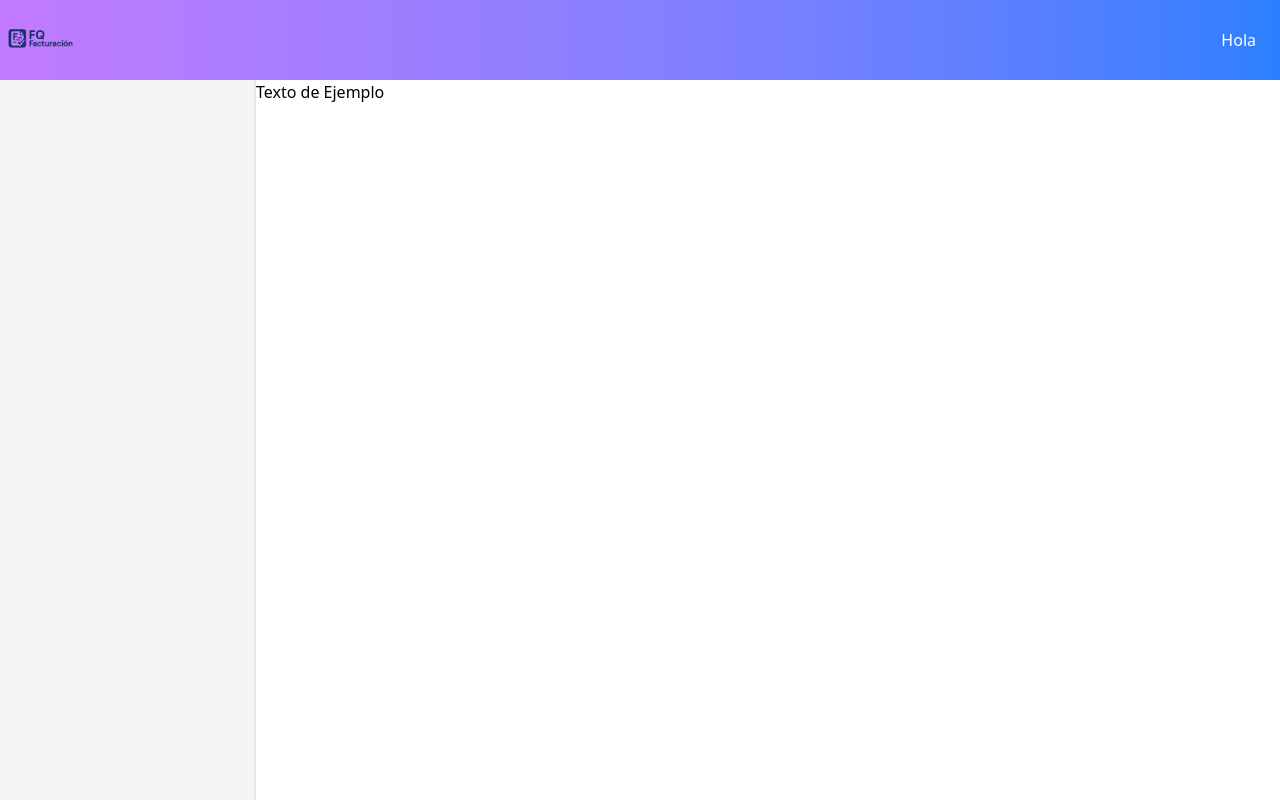
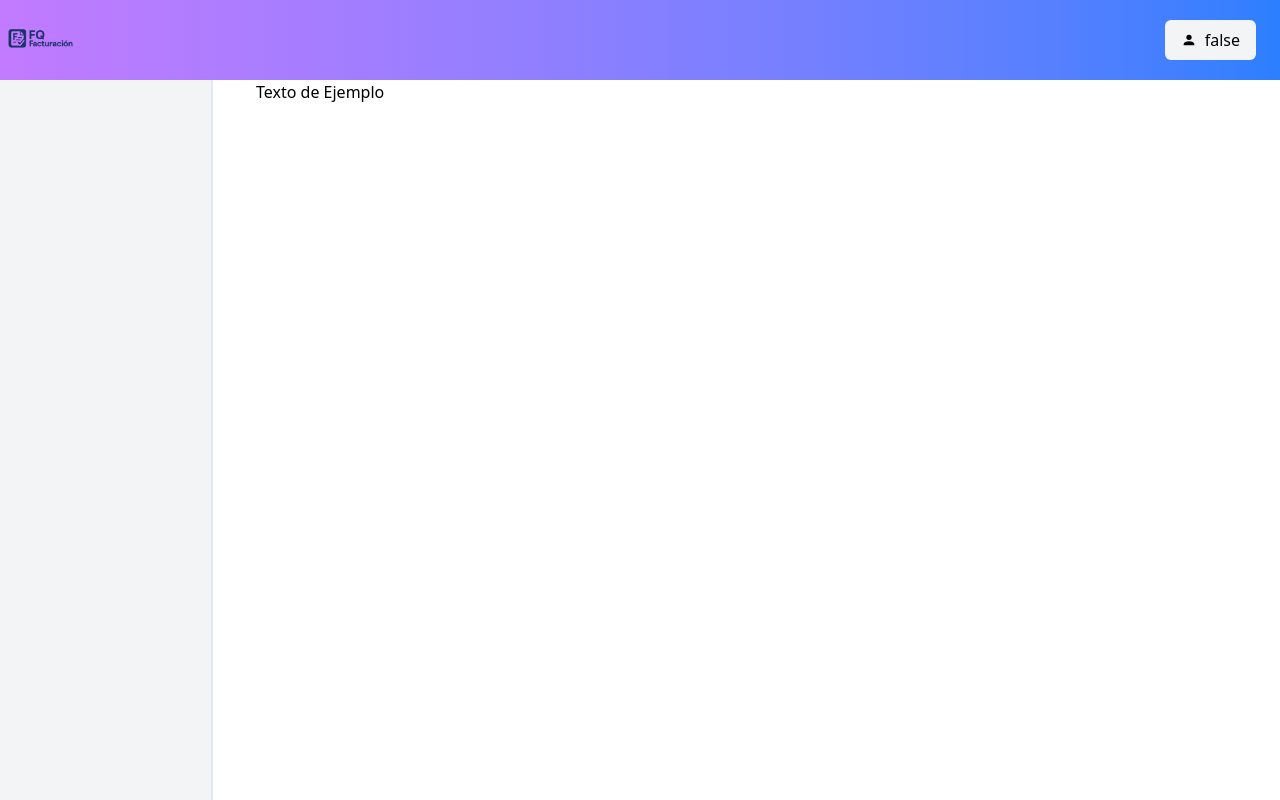
Before and after one commit to fquinto-diagram/mission_seven, a Vue app in the folder frontend/: page / in a window 1280 px wide. Built offline with nearby package versions, Linux system fonts and the light colour scheme; sample sign-in values are in the browser's storage.

Commit message:
Profile menu done, but don't work

```diff
--- a/frontend/src/modules/auth/components/MyLogInForm.vue
+++ b/frontend/src/modules/auth/components/MyLogInForm.vue
@@ -17,8 +17,9 @@
         required
         />
         <MyButton
-        class="text-white mx-auto"
+        class="text-black px-4 mx-auto"
         text="Enviar"
+        style="cursor: pointer;"
         />
     </div>
     <div v-if="error" class="error">
--- a/frontend/src/modules/auth/composables/useValidateForm.ts
+++ b/frontend/src/modules/auth/composables/useValidateForm.ts
@@ -1,4 +1,4 @@
-import type { LoginCredentials, ResponseToken } from "../interface/validateForm.inteface";
+import type { LoginCredentials, userStore } from "../interface/validateForm.inteface";
 import axios, { AxiosError } from "axios";
 import api from "@/config/api";
 
@@ -8,7 +8,7 @@ export async function useLogin(credentials: LoginCredentials) {
     }
 
     try {
-        const response = await api.post<ResponseToken>('/login', credentials);
+        const response = await api.post<userStore>('/login', credentials);
 
         if (response.data.token) {
             localStorage.setItem('token', response.data.token);
--- a/frontend/src/modules/auth/interface/validateForm.inteface.ts
+++ b/frontend/src/modules/auth/interface/validateForm.inteface.ts
@@ -2,7 +2,7 @@ export interface LoginCredentials{
     email: string
     password: string
 }
-export interface ResponseToken{
+export interface userStore{
     token: string
     user:{
         id: number,
--- a/frontend/src/modules/common/components/MyButton.vue
+++ b/frontend/src/modules/common/components/MyButton.vue
@@ -1,5 +1,5 @@
 <template>
-    <button :type="type" @click="$emit('click')" class="button">{{ text }}</button>
+    <button :type="type" @click="$emit('click')" class="bg-white text-black p-2 rounded-2xl">{{ text }}</button>
 </template>
 
 <script setup lang="ts">
--- a/frontend/src/modules/common/components/MyNavBar.vue
+++ b/frontend/src/modules/common/components/MyNavBar.vue
@@ -1,13 +1,15 @@
 <template>
-    <nav class="w-full flex items-center justify-between bg-gradient-to-r from-purple-400 to-blue-500 pr-6">
+    <nav class="w-screen flex items-center justify-between bg-gradient-to-r from-purple-400 to-blue-500 pr-6 overflow-visible">
         <div class="flex items-center">
             <img src="@/assets/FQ_Logo.png" alt="Logo" class="w-20">
         </div>
 
         <div class="flex items-center">
-            <span class="text-white">Hola</span>
+            <ProfileMenu />
         </div>
     </nav>
 </template>
+
 <script setup lang="ts">
+import ProfileMenu from '@/modules/common/components/ProfileMenu.vue';
 </script>
--- a/frontend/src/modules/common/components/MySideBar.vue
+++ b/frontend/src/modules/common/components/MySideBar.vue
@@ -1,5 +1,5 @@
 <template>
-    <aside class="fixed left-0 top-20 h-screen w-64">
+    <aside class="fixed left-0 top-20 h-screen w-1/6">
         <div class="h-full px-3 py-4 overflow-y-auto bg-gray-100 border-r-2 border-gray-200">
 
         </div>
--- /dev/null
+++ b/frontend/src/modules/common/components/ProfileMenu.vue
@@ -0,0 +1,27 @@
+<template>
+    <div class="felx flex-col justify-end relative">
+        <span class="flex items-center bg-gray-100 p-2 rounded-md" @click="isMenu = !isMenu" style="cursor:pointer">
+            <svg xmlns="http://www.w3.org/2000/svg" width="2em" height="1em" viewBox="0 0 24 24">
+                <path fill="currentColor" d="M12 4a4 4 0 0 1 4 4a4 4 0 0 1-4 4a4 4 0 0 1-4-4a4 4 0 0 1 4-4m0 10c4.42 0 8 1.79 8 4v2H4v-2c0-2.21 3.58-4 8-4Z"/>
+            </svg>
+            <p class="pr-2">{{ isMenu }}</p>
+        </span>
+        <div v-if="isMenu" class="bg-gray-100 mr-auto p-2 mt-2 rounded-md absolute justify-items-end">
+            <router-link v-for="route in routes" :to="{ name: route.name}">
+
+            </router-link>
+        </div>
+    </div>
+</template>
+
+<script setup lang="ts">
+import { ref } from 'vue';
+
+const isMenu = ref(false)
+
+const routes = [
+    {
+        name: 'login'
+    }
+]
+</script>
--- a/frontend/src/modules/common/interface/button.interface.ts
+++ b/frontend/src/modules/common/interface/button.interface.ts
@@ -8,5 +8,5 @@ export interface Button{
 
 export const buttonProps = withDefaults(defineProps<Button>(),{
     text: '',
-    type: 'submit'
+    type: 'submit',
 })
--- a/frontend/src/modules/layouts/DefaultLayout.vue
+++ b/frontend/src/modules/layouts/DefaultLayout.vue
@@ -3,7 +3,7 @@
         <main class="container mx-auto">
             <MyNavBar />
             <MySideBar />
-            <RouterView />
+            <RouterView  class=""/>
         </main>
     </div>
 </template>
```
Also changed, not shown: frontend/src/modules/common/interface/mymenu.interface.ts (added).
